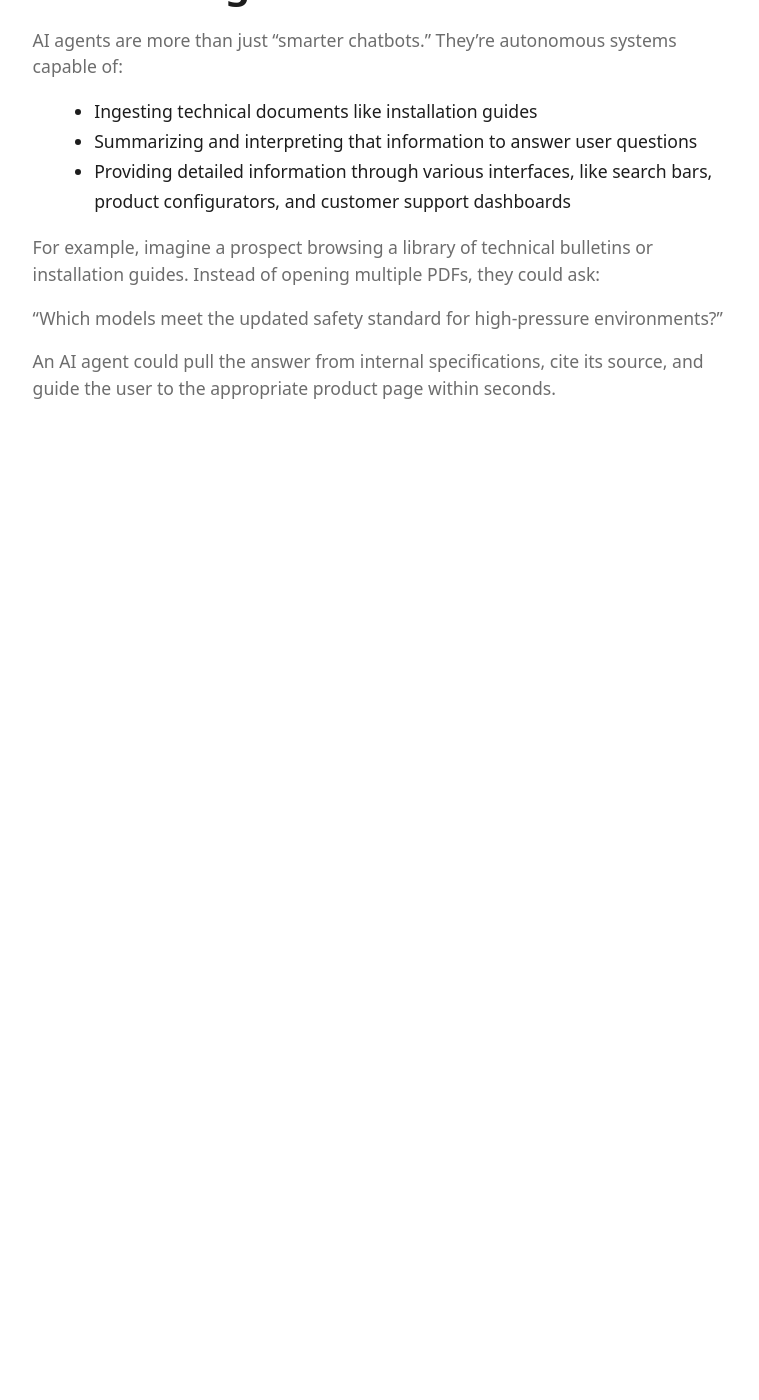
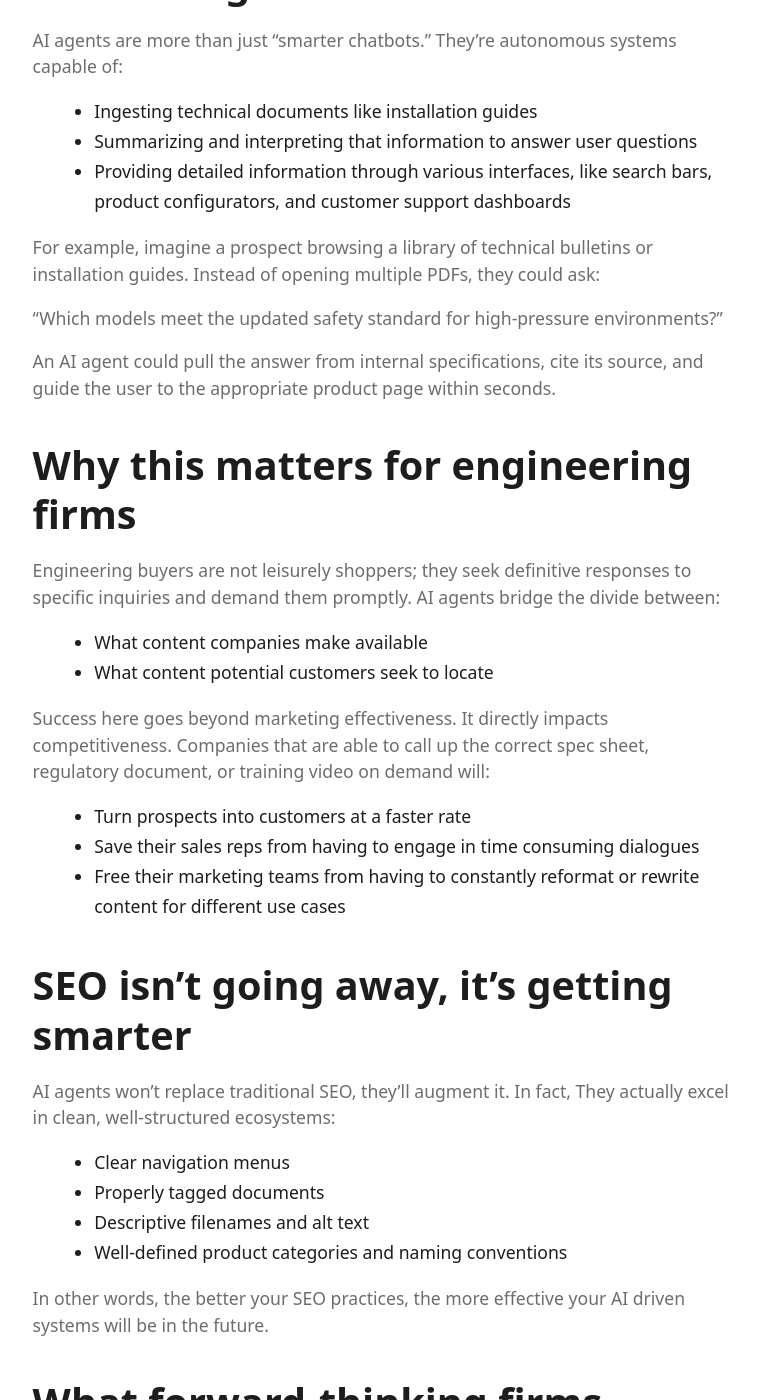
Before and after one commit to johnpottergr/llmvisibility.co, a Jekyll site: the page built from _posts/2025-07-11-ai-agent-technical-marketing.md, in a window 1280 px wide and 1400 px high, scrolled down 1480 px. Shown: the whole window, without its empty margins (25-784 px from the left). Built offline with Jekyll 4.4.1, drawn with Linux system fonts in a browser that asks for light colours; our own code applies the rules of GitHub Pages for plain Markdown files; before the commit the page ends 1958 px from its top, so only the background shows below that; some of the changed text lies outside the part shown.

Commit message:
new adds

```diff
--- a/_posts/2025-07-11-ai-agent-technical-marketing.md
+++ b/_posts/2025-07-11-ai-agent-technical-marketing.md
@@ -29,3 +29,37 @@ For example, imagine a prospect browsing a library of technical bulletins or ins
 “Which models meet the updated safety standard for high-pressure environments?”
 
 An AI agent could pull the answer from internal specifications, cite its source, and guide the user to the appropriate product page within seconds.
+
+## Why this matters for engineering firms
+Engineering buyers are not leisurely shoppers; they seek definitive responses to specific inquiries and demand them promptly. AI agents bridge the divide between:
+
+- What content companies make available
+- What content potential customers seek to locate
+
+Success here goes beyond marketing effectiveness. It directly impacts competitiveness. Companies that are able to call up the correct spec sheet, regulatory document, or training video on demand will:
+
+- Turn prospects into customers at a faster rate
+- Save their sales reps from having to engage in time consuming dialogues
+- Free their marketing teams from having to constantly reformat or rewrite content for different use cases
+
+## SEO isn't going away, it's getting smarter
+AI agents won't replace traditional SEO, they'll augment it. In fact, They actually excel in clean, well-structured ecosystems:
+
+- Clear navigation menus
+- Properly tagged documents
+- Descriptive filenames and alt text
+- Well-defined product categories and naming conventions
+
+In other words, the better your SEO practices, the more effective your AI driven systems will be in the future.
+
+## What forward-thinking firms should do now
+Technical marketers should consider taking the following actions, if they haven't done so already.
+
+- Thoroughly audit your technical content so you know what you have and where you have it. Make sure everything is findable and nothing important is buried or made inaccessible by poor tagging.
+
+- Tag your assets in a consistent manner in your download library, support documents, and sales materials
+
+- Work with your SEO team to make sure all content is structured for machine readablity.
+
+## Final thought
+If you already have large quantities of high quality technical literature on hand, the next phase of AI will demand this content be usable at any moment, and in any place. The companies that accomplish this first will achieve superior search rankings and improve their reputation.
```
Also changed, not shown: _posts/2025-07-11-everyone-n8n-agent.md (renamed from _posts/2025-07-11-evenyone-n8n-agent.md).
